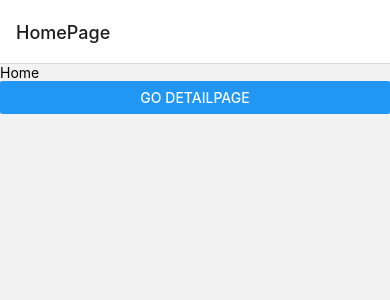
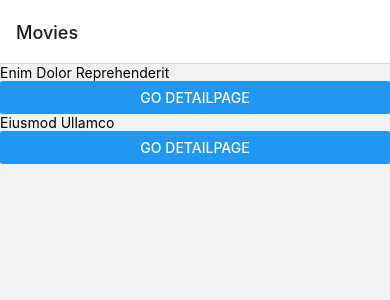
Before and after one commit to OsmanAlperCAM/week_4-osmanalpercam, a React Native app: screen / in a window 390 px wide. Shown: the top 300 px of the page. Built offline with nearby package versions, Linux system fonts and the light colour scheme.

Commit message:
Home and Detail Page Template Created

```diff
--- a/MOVIES.json
+++ b/MOVIES.json
@@ -14,8 +14,8 @@
                 "Mollit Reprehenderit",
                 "Fugiat Adipisicing",
                 "Pariatur Nostrud"
-            ],
-            "brief": "Eu cillum fugiat do sit commodo laboris deserunt laborum consectetur duis. Ut velit eiusmod deserunt nostrud enim consequat ad nostrud reprehenderit. Elit qui dolore do ullamco deserunt cupidatat deserunt. Dolor sint in occaecat qui sunt."
+            ]
+
         },
         {
             "id": "b973a7d0-5553-11ec-bf63-0242ac130002",
--- a/src/navigation/Navigation.js
+++ b/src/navigation/Navigation.js
@@ -8,14 +8,22 @@ import DetailScreen from '../pages/Detail';
 
 const Stack = createNativeStackNavigator();
 
-const Navigaton = () => {
+const Navigation = () => {
   return (
     <NavigationContainer>
       <Stack.Navigator>
-        <Stack.Screen name={routes.HOME_PAGE} component={HomeScreen} />
-        <Stack.Screen name={routes.DETAIL_PAGE} component={DetailScreen} />
+        <Stack.Screen
+          options={{headerTitle: 'Movies'}}
+          name={routes.HOME_PAGE}
+          component={HomeScreen}
+        />
+        <Stack.Screen
+          options={{headerTitle: 'Movie Detail'}}
+          name={routes.DETAIL_PAGE}
+          component={DetailScreen}
+        />
       </Stack.Navigator>
     </NavigationContainer>
   );
 };
-export default Navigaton;
+export default Navigation;
--- a/src/pages/Detail/Detail.js
+++ b/src/pages/Detail/Detail.js
@@ -1,11 +1,61 @@
-import React from 'react';
-import {View, Text} from 'react-native';
+import {useRoute} from '@react-navigation/native';
+import React, {useState} from 'react';
+import {View, Text, Modal, Pressable, FlatList} from 'react-native';
 import styles from './Detail.style';
 
-const Detail = (props) => {
+const Detail = () => {
+  const data = [
+    {
+      id: 'a4f1a3da-5557-11ec-bf63-0242ac130002',
+      movieId: 'b973b3ec-5553-11ec-bf63-0242ac130002',
+      comment:
+        'Consequat reprehenderit sunt deserunt laboris nostrud irure consectetur fugiat anim qui. Id excepteur dolore aliquip quis fugiat sunt consequat exercitation cupidatat mollit minim. Ullamco sunt dolor laborum tempor anim. Ad labore occaecat mollit exercitation voluptate anim quis. Velit sint proident dolore velit tempor enim non laborum sint elit irure ullamco dolore reprehenderit. Est laborum aute consectetur ea quis pariatur sint. Anim adipisicing excepteur aliquip quis aliqua excepteur tempor reprehenderit excepteur tempor esse aliqua duis.',
+    },
+    {
+      id: 'a4f1a4b6-5557-11ec-bf63-0242ac130002',
+      movieId: 'b973b3ec-5553-11ec-bf63-0242ac130002',
+      comment:
+        'Eiusmod nisi enim dolor et in aliqua laborum pariatur proident mollit velit laboris dolore. Minim officia nulla culpa sit. Aliquip officia laborum laboris ut elit irure pariatur consectetur labore. Velit qui commodo anim id. Pariatur sit labore nulla ullamco ipsum laborum anim ut. Amet cupidatat nostrud voluptate adipisicing dolor.',
+    },
+    {
+      id: 'a4f1a66e-5557-11ec-bf63-0242ac130002',
+      movieId: 'b973b3ec-5553-11ec-bf63-0242ac130002',
+      comment:
+        'Labore ipsum magna nostrud proident laborum officia. Cillum aliquip ea esse nisi reprehenderit elit consequat culpa aliquip aliquip. Consequat elit reprehenderit labore nostrud exercitation deserunt ullamco qui ullamco non enim. Reprehenderit veniam adipisicing proident elit consectetur nulla veniam in eiusmod ex eiusmod. Minim nostrud officia esse do laboris velit officia qui fugiat.',
+    },
+  ];
+  const [modalVisible, setModalVisible] = useState(false);
+
+  const route = useRoute();
+  const {movie} = route.params;
+
+  const renderComment = ({item}) => {
+    return (
+      <View>
+        <Text>{item.comment}</Text>
+      </View>
+    );
+  };
+  const onCloseModal = () => {
+    setModalVisible(false);
+  };
+  const onShowComment = () => {
+    setModalVisible(true);
+  };
   return (
     <View style={styles.container}>
-      <Text>Detail</Text>
+      <Modal
+        animationType="slide"
+        visible={modalVisible}
+        onRequestClose={onCloseModal}>
+        <View>
+          <FlatList data={data} renderItem={renderComment} />
+          <Text>Input ve Gonder Butonu</Text>
+        </View>
+      </Modal>
+      <Pressable onPress={onShowComment}>
+        <Text>Show Comment</Text>
+      </Pressable>
     </View>
   );
 };
--- a/src/pages/Detail/Detail.style.js
+++ b/src/pages/Detail/Detail.style.js
@@ -1,5 +1,7 @@
 import { StyleSheet } from 'react-native';
 
 export default StyleSheet.create({
-    container:{}
+    container:{
+        flex:1
+    }
 });
--- a/src/pages/Home/Home.js
+++ b/src/pages/Home/Home.js
@@ -1,20 +1,52 @@
 import React from 'react';
-import {View, Text, Button} from 'react-native';
+import {View, Text, FlatList, Button} from 'react-native';
 import {useNavigation} from '@react-navigation/native';
 import routes from '../../navigation/routes';
 import styles from './Home.style';
 
+const data = [
+  {
+    id: 'b973a532-5553-11ec-bf63-0242ac130002',
+    name: 'Enim Dolor Reprehenderit',
+    rate: 9.8,
+    genre: ['HORROR', 'THRILLER'],
+    director: 'Quis Aliquip',
+    brief:
+      'Occaecat elit quis officia ea. Culpa nisi cillum in ex est ea exercitation commodo excepteur aute. Non eu aliqua incididunt fugiat esse voluptate occaecat non tempor aliquip et. Amet id exercitation occaecat ad aliqua quis reprehenderit ut excepteur aliqua labore minim in exercitation. Anim elit pariatur anim esse labore mollit sint. Enim magna nulla pariatur magna elit proident irure sunt consectetur voluptate sit incididunt. Incididunt officia veniam cupidatat dolore voluptate sunt culpa dolor esse.',
+    cast: ['Mollit Reprehenderit', 'Fugiat Adipisicing', 'Pariatur Nostrud'],
+    brief:
+      'Eu cillum fugiat do sit commodo laboris deserunt laborum consectetur duis. Ut velit eiusmod deserunt nostrud enim consequat ad nostrud reprehenderit. Elit qui dolore do ullamco deserunt cupidatat deserunt. Dolor sint in occaecat qui sunt.',
+  },
+  {
+    id: 'b973a7d0-5553-11ec-bf63-0242ac130002',
+    name: 'Eiusmod Ullamco',
+    rate: 9.5,
+    genre: ['COMEDY'],
+    director: 'Occaecat Sunt Enim',
+    brief:
+      'Culpa cupidatat reprehenderit anim aute incididunt ea duis. Voluptate ipsum Lorem quis velit. In dolore excepteur voluptate nisi veniam duis deserunt ex officia fugiat ea. Ullamco laborum proident enim sit ea duis. Amet duis duis deserunt dolor officia exercitation. Sunt quis magna duis in. Ipsum velit occaecat ipsum aliqua velit nostrud id ut ex mollit adipisicing consequat ea.',
+    cast: ['Tempor Ex Esse', 'Incididunt Aliquip', 'Reprehenderit Deserunt'],
+  },
+];
+
 const Home = props => {
   const navigation = useNavigation();
 
-  const handleDetailPage = () => {
-    navigation.navigate(routes.DETAIL_PAGE);
+  const handleDetailPage = (item) => {
+    navigation.navigate(routes.DETAIL_PAGE,{movie:item});
   };
-
+  const renderMovies = ({item}) => {
+    return (
+      <View>
+        <Text>{item.name}</Text>
+        <Button title="Go DetailPage" onPress={()=> handleDetailPage(item)} />
+      </View>
+    );
+  };
   return (
     <View style={styles.container}>
-      <Text>Home</Text>
-      <Button title="Go DetailPage" onPress={handleDetailPage} />
+      <FlatList data={data} renderItem={renderMovies} />
+
     </View>
   );
 };
--- a/src/pages/Home/Home.style.js
+++ b/src/pages/Home/Home.style.js
@@ -1,5 +1,5 @@
 import { StyleSheet } from 'react-native';
 
 export default StyleSheet.create({
-    container:{}
+    container:{flex:1}
 });
```
